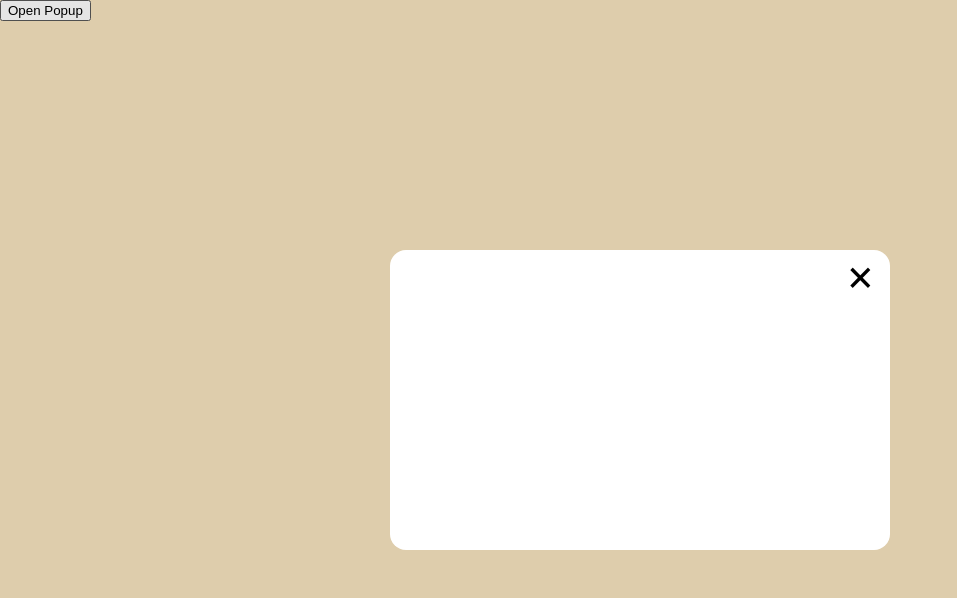
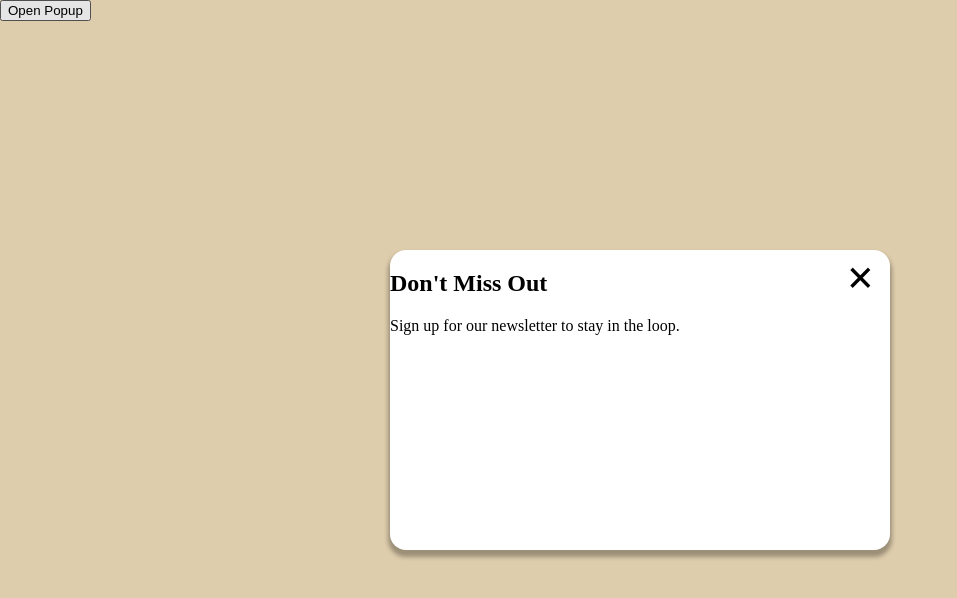
Before and after one commit to Archanach707/Modal_popup, a plain HTML site: page index.html in a window 1280 px wide. Shown: the whole page, without its empty margins (0-957 px from the left). Drawn offline with Linux system fonts and the light colour scheme.

Commit message:
added h2 and p tag and also style shadow on the box

```diff
--- a/index.html
+++ b/index.html
@@ -11,6 +11,8 @@
     <button>Open Popup</button>
     <div class="popup">
       <div class="close-icon">&times;</div>
+      <h2>Don't Miss Out</h2>
+      <p>Sign up for our newsletter to stay in the loop.</p>
     </div>
 </body>
 </html>
--- a/style.css
+++ b/style.css
@@ -10,6 +10,7 @@ body {
   border-radius: 16px;
   position: fixed;
   inset: 0;
+  box-shadow: 0 5px 4px 2px rgba(0, 0, 0 , 0.3);
   margin: auto;
 }
 
```
